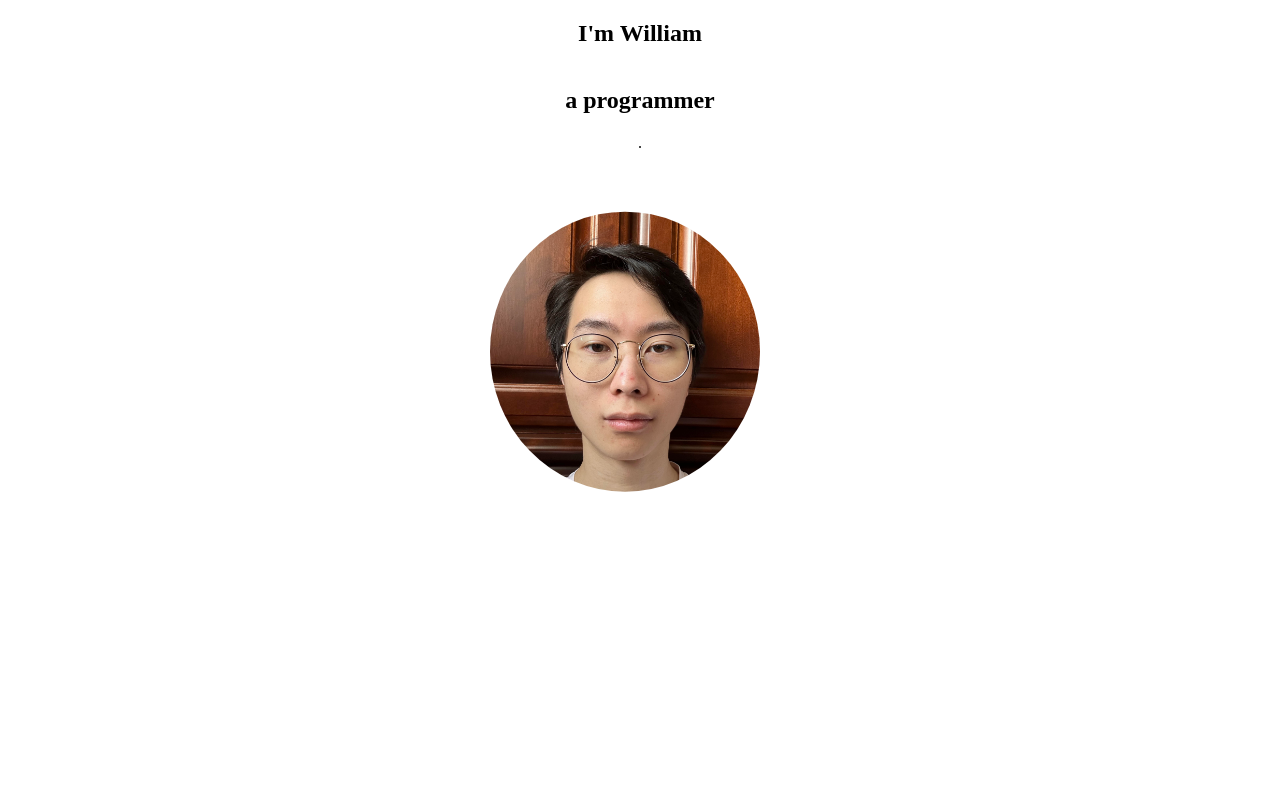
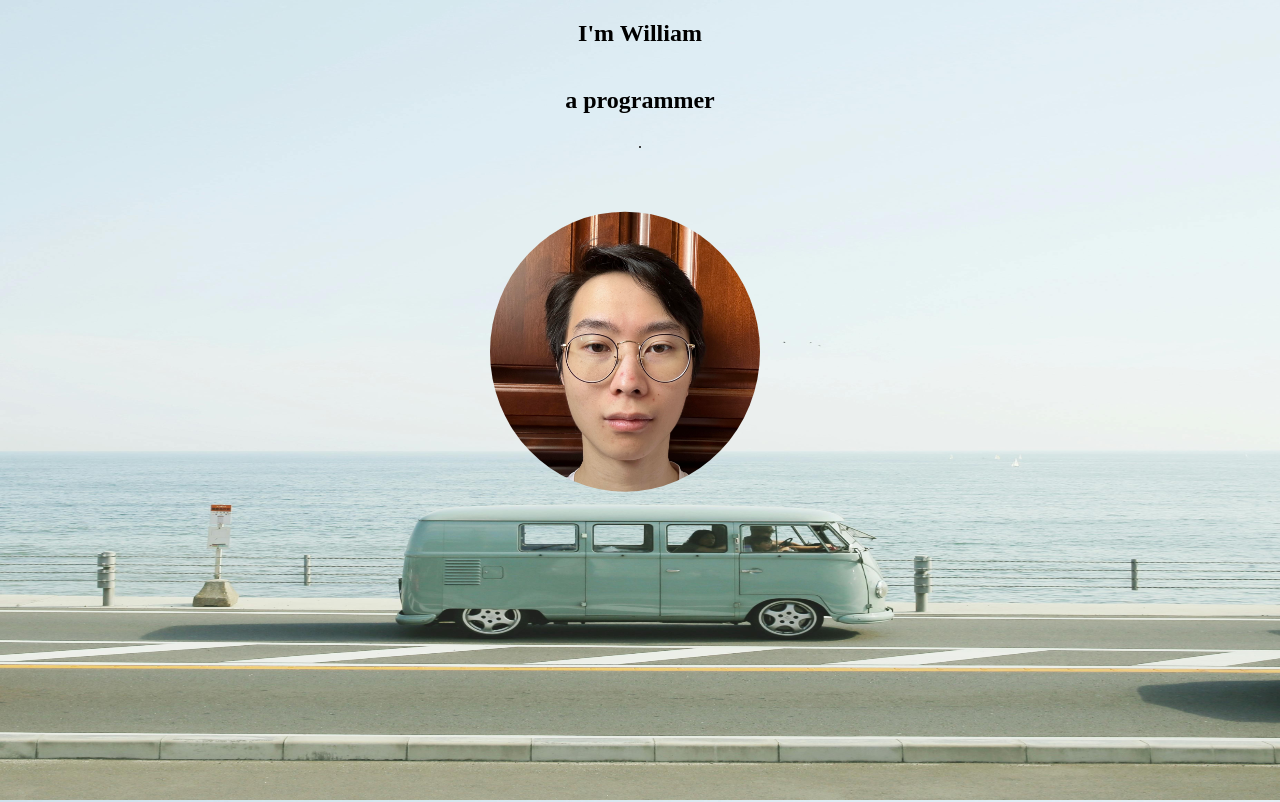
Before and after one commit to Kang4321/html-portfolio, a plain HTML site: page index.html in a window 1280 px wide. Shown: the top 802 px of the page. Drawn offline with Linux system fonts and the light colour scheme; the site is published under a folder, as on GitHub Pages, so addresses that start at the root find nothing.

Commit message:
Update style.css
background image fix

```diff
--- a/style.css
+++ b/style.css
@@ -46,7 +46,7 @@ img {
     height: 1300px;
     width: 100%;
     flex-direction: column;
-    background-image: url(/images/car.jpg);
+    background-image: url(images/car.jpg);
     background-repeat: no-repeat;
     background-attachment: fixed;
     background-size: 100% 100%;
```
